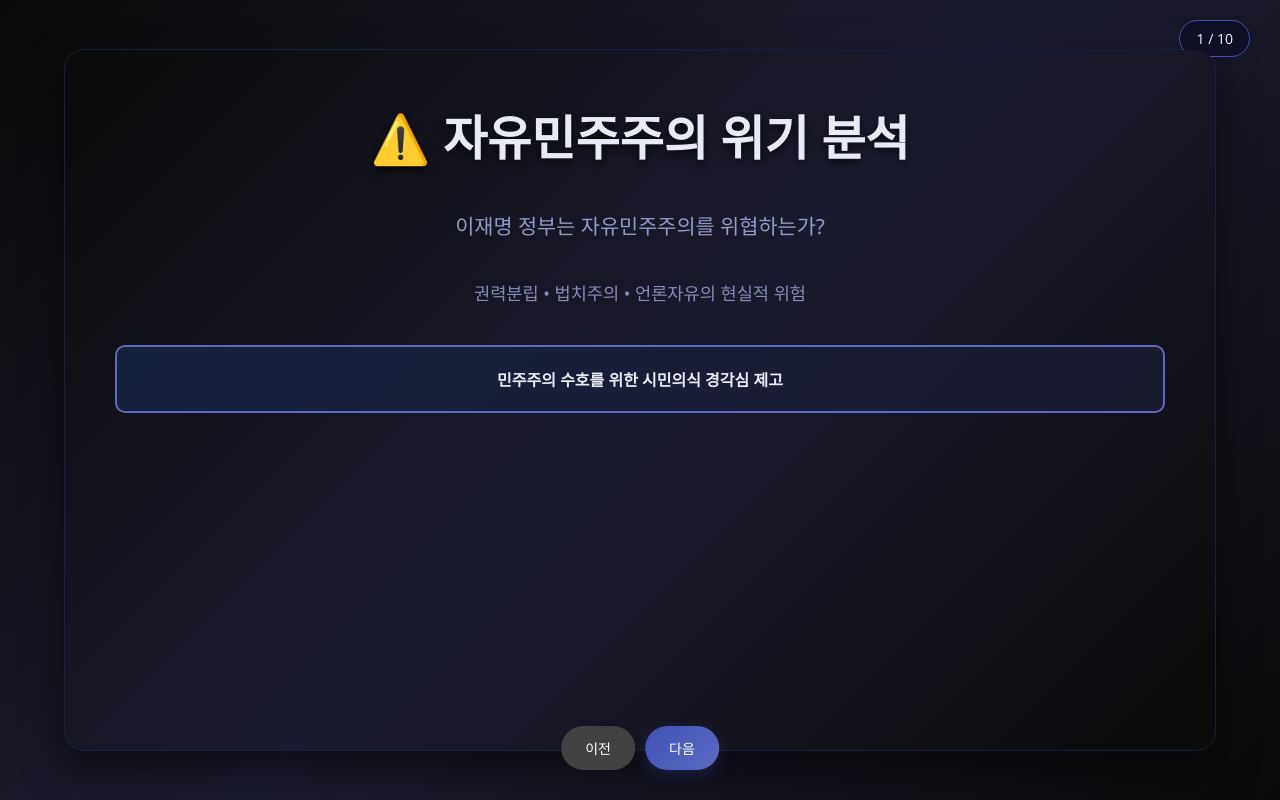
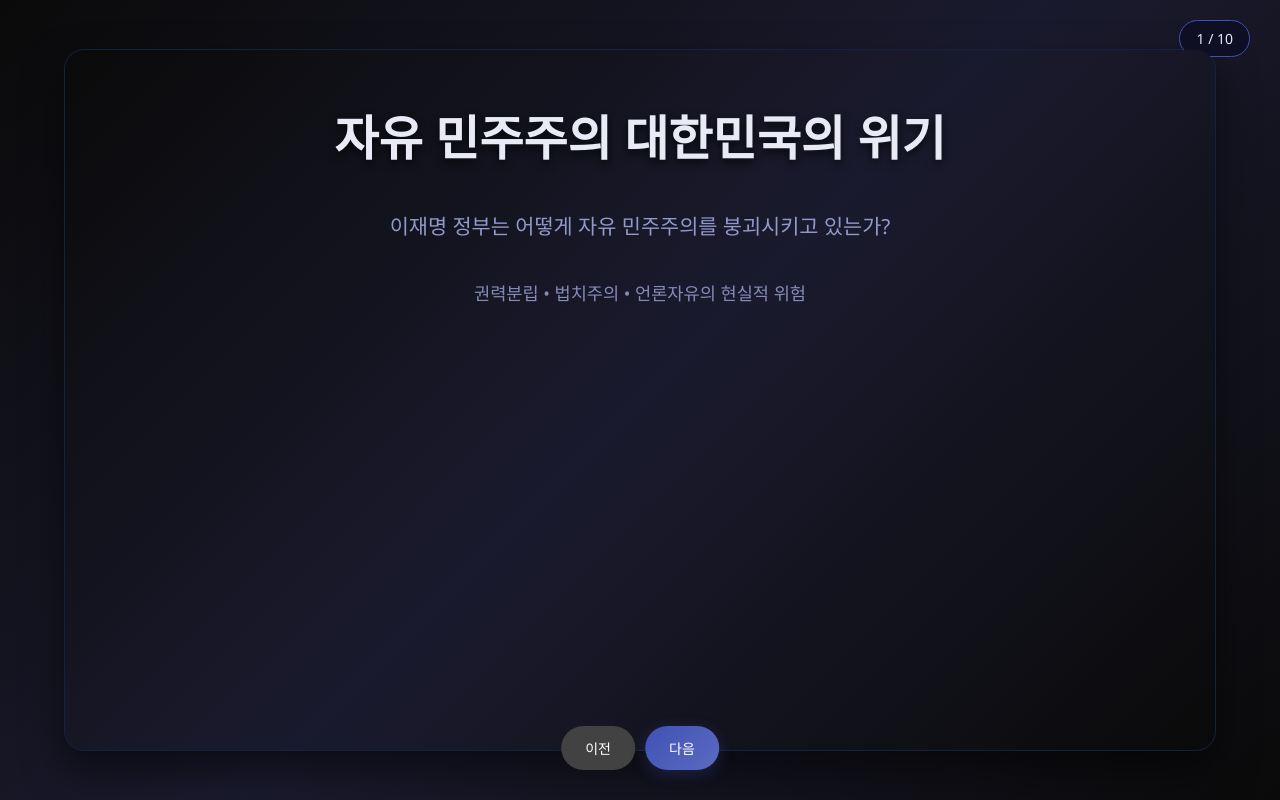
Before and after one commit to SeokjunOm/liberal_democracy_republic_of_korea, a plain HTML site: page index.html in a window 1280 px wide. Drawn offline with Linux system fonts and the light colour scheme.

Commit message:
update index.html

```diff
--- a/index.html
+++ b/index.html
@@ -3,7 +3,7 @@
 <head>
     <meta charset="UTF-8">
     <meta name="viewport" content="width=device-width, initial-scale=1.0">
-    <title>자유민주주의 원칙 위협 분석</title>
+    <title>자유 민주주의 대한민국의 몰락</title>
     <style>
         * {
             margin: 0;
@@ -422,14 +422,14 @@
 
         <!-- Slide 1: Title -->
         <div class="slide active title-slide">
-            <h1>⚠️ 자유민주주의 위기 분석</h1>
-            <div class="subtitle">이재명 정부는 자유민주주의를 위협하는가?</div>
+            <h1>자유 민주주의 대한민국의 위기</h1>
+            <div class="subtitle">이재명 정부는 어떻게 자유 민주주의를 붕괴시키고 있는가?</div>
             <div style="font-size: 1.1em; opacity: 0.8; margin-top: 30px; color: #9fa8da;">
                 권력분립 • 법치주의 • 언론자유의 현실적 위험
             </div>
-            <div class="warning-box" style="margin-top: 40px;">
+            <!-- <div class="warning-box" style="margin-top: 40px;">
                 민주주의 수호를 위한 시민의식 경각심 제고
-            </div>
+            </div> -->
         </div>
 
         <!-- Slide 2: 자유민주주의란? -->
```
